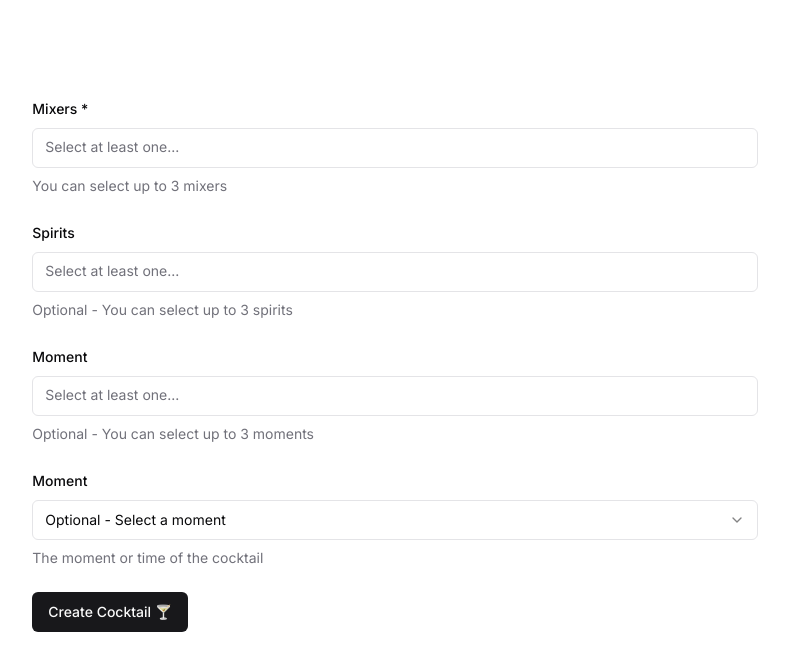
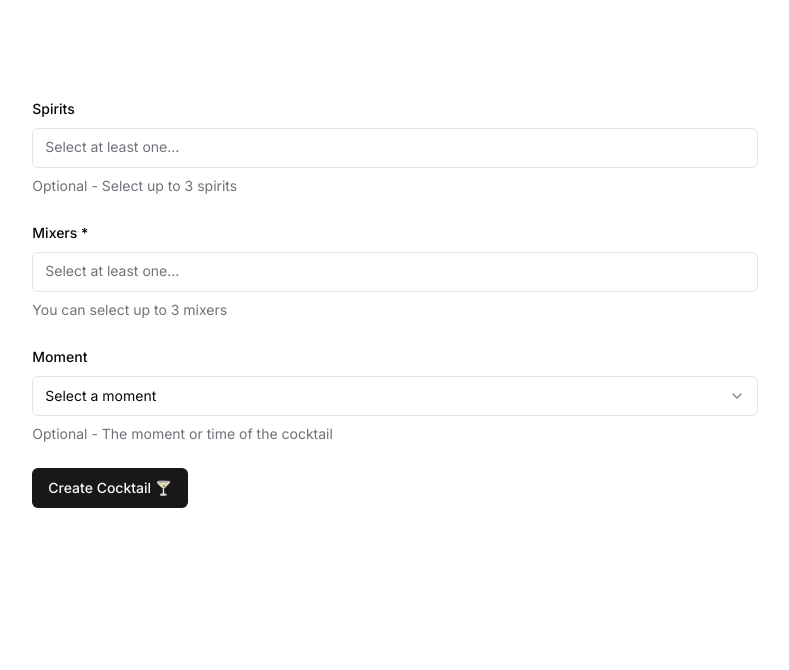
Before and after one commit to esponges/cocktail-maker-client, a Next.js app: page / in a window 1280 px wide. Shown: the top 670 px of the page, without its empty margins (245-1034 px from the left). Built offline with nearby package versions, Linux system fonts and the light colour scheme.

Commit message:
fix form

```diff
--- a/src/app/page.tsx
+++ b/src/app/page.tsx
@@ -29,12 +29,7 @@ const FormSchema = z.object({
   spirits: z
     .array(z.object({ value: z.string(), label: z.string() }))
     .optional(),
-  moment: z
-    .object({
-      value: z.string(),
-      label: z.string(),
-    })
-    .optional(),
+  moment: z.string().optional(),
 });
 
 export default function Home() {
@@ -53,6 +48,33 @@ export default function Home() {
           onSubmit={form.handleSubmit(onSubmit)}
           className='w-2/3 space-y-6'
         >
+          <FormField
+            control={form.control}
+            name='spirits'
+            render={({ field }) => (
+              <FormItem>
+                <FormLabel>Spirits</FormLabel>
+                <MultipleSelector
+                  maxSelected={3}
+                  onChange={(value) => {
+                    console.log(value);
+                    field.onChange(value);
+                  }}
+                  defaultOptions={spirits}
+                  placeholder='Select at least one...'
+                  emptyIndicator={
+                    <p className='text-center text-lg leading-10 text-gray-600 dark:text-gray-400'>
+                      no results found.
+                    </p>
+                  }
+                />
+                <FormDescription>
+                  Optional - Select up to 3 spirits
+                </FormDescription>
+                <FormMessage />
+              </FormItem>
+            )}
+          />
           <FormField
             control={form.control}
             name='mixers'
@@ -82,57 +104,19 @@ export default function Home() {
                   </FormDescription>
                   <FormMessage />
                 </FormItem>
-                <FormItem>
-                  <FormLabel>Spirits</FormLabel>
-                  <MultipleSelector
-                    maxSelected={3}
-                    onChange={(value) => {
-                      console.log(value);
-                    }}
-                    defaultOptions={spirits}
-                    placeholder='Select at least one...'
-                    emptyIndicator={
-                      <p className='text-center text-lg leading-10 text-gray-600 dark:text-gray-400'>
-                        no results found.
-                      </p>
-                    }
+              </>
+            )}
           />
-                  <FormDescription>
-                    Optional - You can select up to 3 spirits
-                  </FormDescription>
-                  <FormMessage />
-                </FormItem>
-                <FormItem>
-                  <FormLabel>Moment</FormLabel>
-                  <MultipleSelector
-                    onChange={(value) => {
-                      console.log(value);
-                    }}
-                    defaultOptions={[]}
-                    placeholder='Select at least one...'
-                    emptyIndicator={
-                      <p className='text-center text-lg leading-10 text-gray-600 dark:text-gray-400'>
-                        no results found.
-                      </p>
-                    }
-                  />
-                  <FormDescription>
-                    Optional - You can select up to 3 moments
-                  </FormDescription>
-                  <FormMessage />
-                </FormItem>
           <FormField
             control={form.control}
             name='moment'
             render={({ field }) => (
               <FormItem>
                 <FormLabel>Moment</FormLabel>
-                      <Select
-                        onValueChange={field.onChange}
-                      >
+                <Select onValueChange={field.onChange}>
                   <FormControl>
                     <SelectTrigger>
-                            <SelectValue placeholder='Optional - Select a moment' />
+                      <SelectValue placeholder='Select a moment' />
                     </SelectTrigger>
                   </FormControl>
                   <SelectContent>
@@ -144,13 +128,10 @@ export default function Home() {
                   </SelectContent>
                 </Select>
                 <FormDescription>
-                        The moment or time of the cocktail
+                  Optional - The moment or time of the cocktail
                 </FormDescription>
                 <FormMessage />
               </FormItem>
-                  )}
-                />
-              </>
             )}
           />
           <Button type='submit'>Create Cocktail 🍸</Button>
```
Lines whose indentation alone changed are shown as unchanged.
